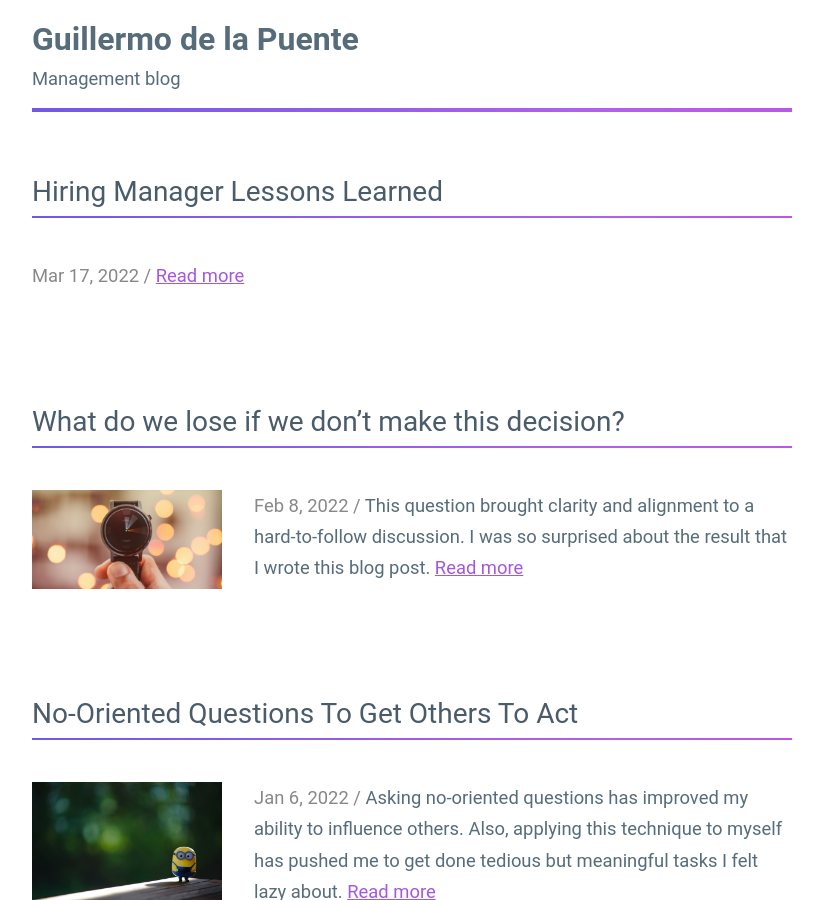
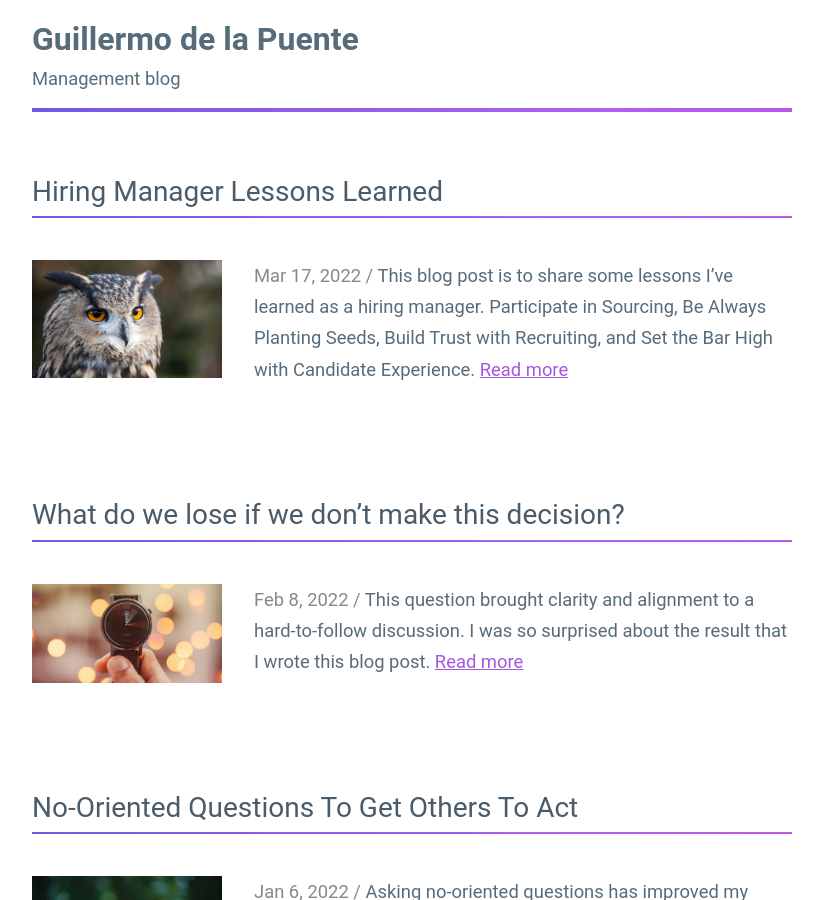
Before and after one commit to guillermodlpa/site, a Jekyll site: the page built from blog.html, in a window 1280 px wide and 900 px high. Shown: the whole window, without its empty margins (228-1051 px from the left). Built offline with Jekyll 4.4.1, drawn with Linux system fonts in a browser that asks for light colours.

Commit message:
Updated Hiring Manager Lessons Learned

```diff
--- a/_posts/2022-03-17-hiring-manager-lessons-learned.markdown
+++ b/_posts/2022-03-17-hiring-manager-lessons-learned.markdown
@@ -1,6 +1,10 @@
 ---
 title: Hiring Manager Lessons Learned
 date: 2022-03-17 11:00:00 Z
+excerpt: This blog post is to share some lessons I’ve learned as a hiring manager.
+  Participate in Sourcing, Be Always Planting Seeds, Build Trust with Recruiting,
+  and Set the Bar High with Candidate Experience.
+image: "/uploads/roger-bradshaw-miEWeTPYsFE-unsplash-medium.jpeg"
 ---
 
 ![roger-bradshaw-miEWeTPYsFE-unsplash-medium.jpeg](/uploads/roger-bradshaw-miEWeTPYsFE-unsplash-medium.jpeg)
@@ -39,7 +43,7 @@ Recruiting has the goal of bringing quickly candidates that will get hired. A hi
 
 Recruiting can sometimes be pushy when we reject a seemingly good enough candidate. It’s a healthy push, though. We shouldn’t reject candidates based on unconscious gut feeling. Sometimes it’s hard to fairly articulate why a candidate should be rejected, though. It’s taken me time to improve, with my recruiter’s support, at differentiating my potential biases from actual behaviors that matter for the role.
 
-## **#4: ✨ Set the bar high with Candidate Experience**
+## **#4: ✨ Set the Bar High with Candidate Experience**
 
 As hiring managers, one of the best ways to hire a great candidate is to personally care about the developer experience of the hiring process. We should suffer for a candidate when they haven’t heard from our company in a few days, when an interview didn’t match their expectations, or when they don’t feel guided through the interview process.
 
```
